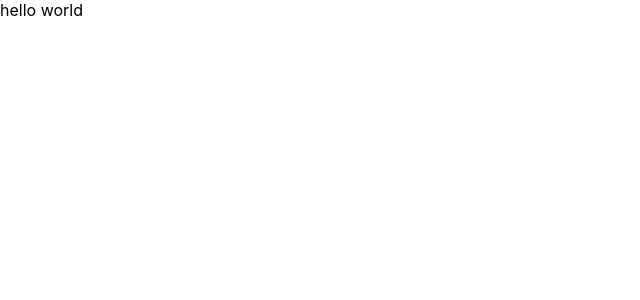
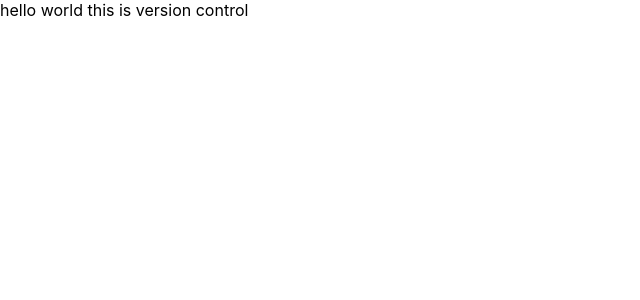
Before and after one commit to kartikmax/captain-america, a React (Create React App) app: page / in a window 1280 px wide. Shown: the top 300 px of the page, without its empty margins (0-640 px from the left). Built offline with nearby package versions, Linux system fonts and the light colour scheme.

Commit message:
this is version control

```diff
--- a/src/App.js
+++ b/src/App.js
@@ -3,7 +3,7 @@ import React from 'react'
 const App = () => {
   return (
     <div>
-      hello world
+      hello world this is version control
     </div>
   )
 }
```
